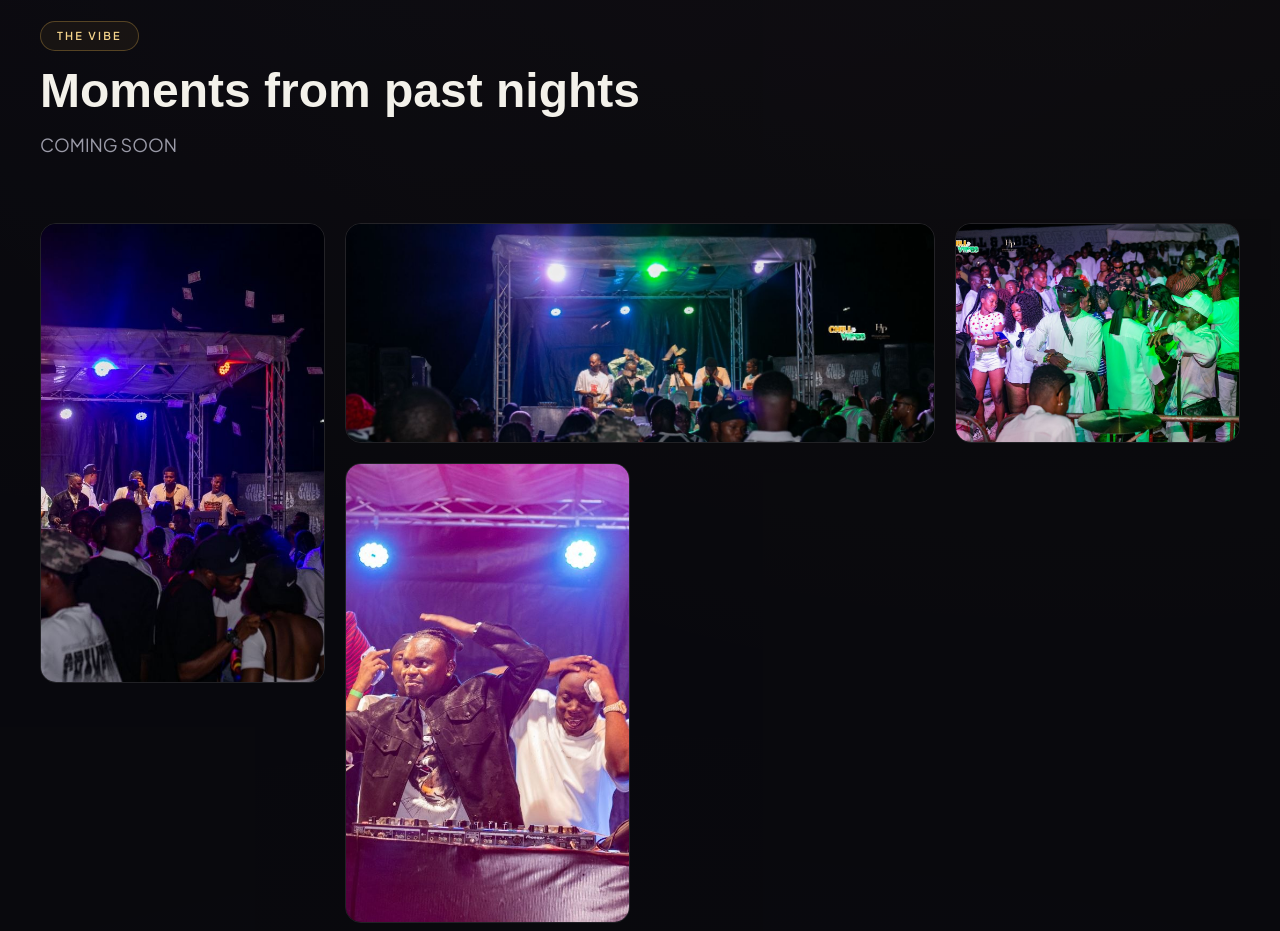
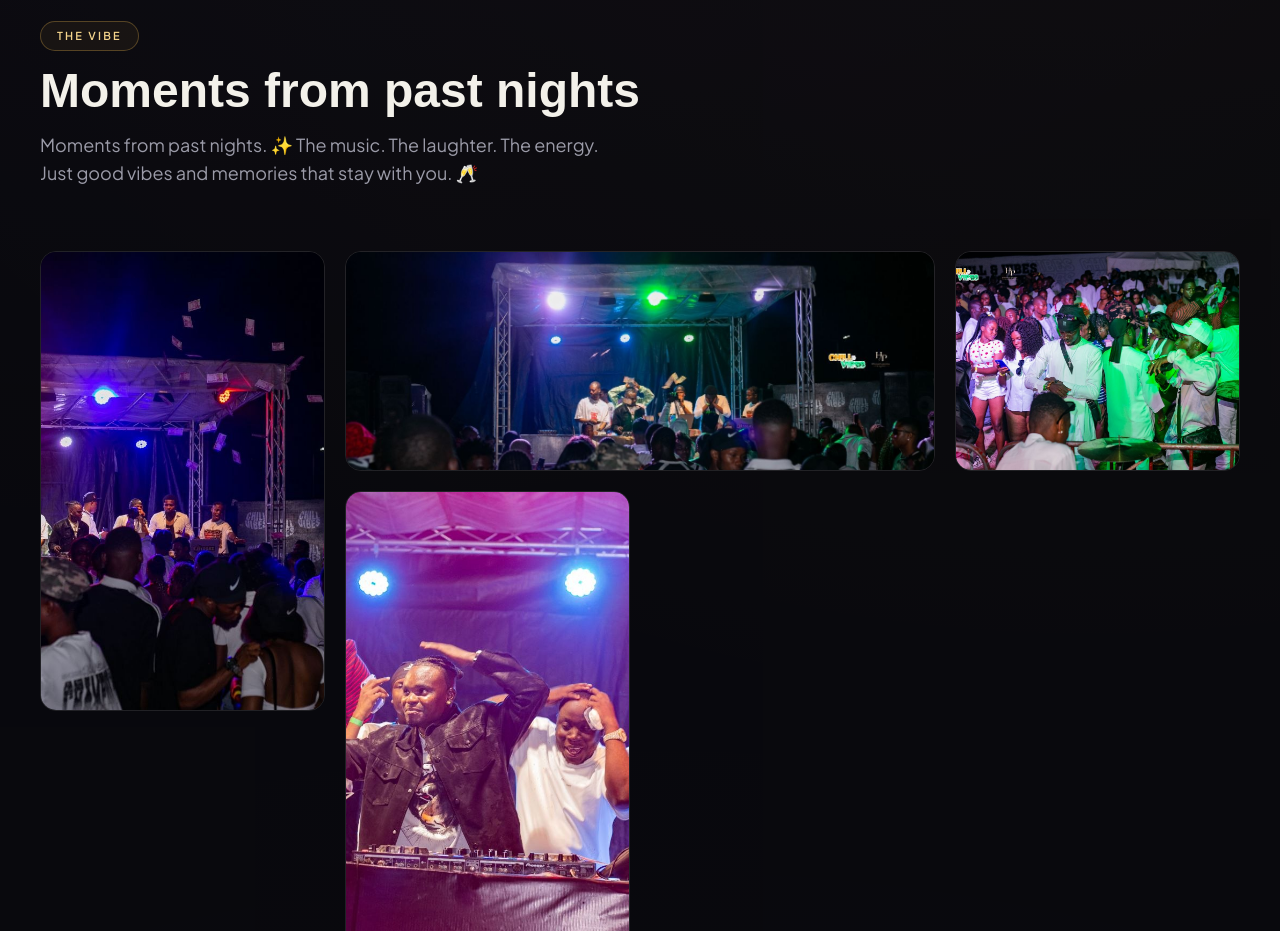
Before and after one commit to InimfonUdoh/Chills-Vibes, a React (Vite) app: page / in a window 1280 px wide. Shown: the part 1560-2491 px from the top of the page. Built offline with nearby package versions, Linux system fonts and the light colour scheme; a web font is replaced by a local one.

Commit message:
Updated som Chills & Vibes frontend

```diff
--- a/src/pages/Home.tsx
+++ b/src/pages/Home.tsx
@@ -81,7 +81,9 @@ const Home = () => {
           <SectionTitle
             eyebrow="The Vibe"
             title="Moments from past nights"
-            description="COMING SOON"
+            description="Moments from past nights. ✨
+            The music. The laughter. The energy.
+            Just good vibes and memories that stay with you. 🥂"
           />
           <Gallery images={galleryImages} />
         </div>
```
